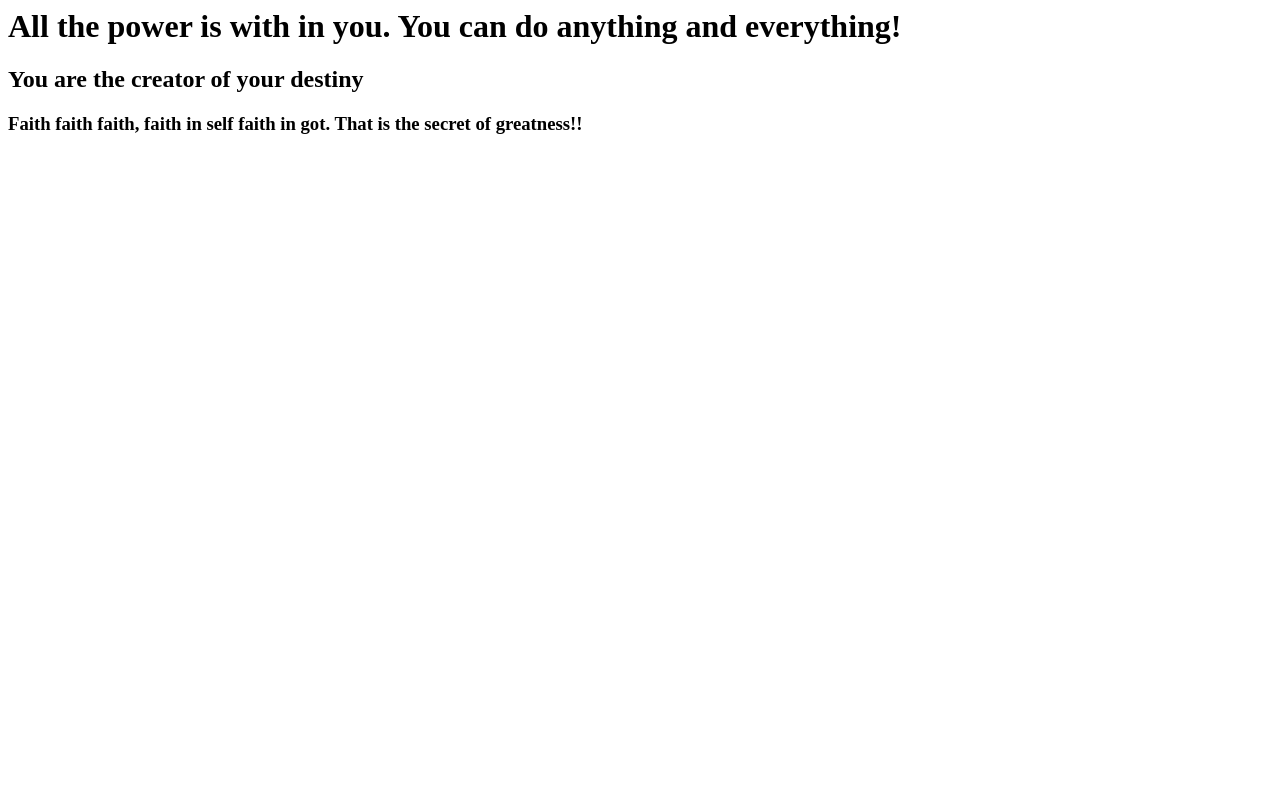
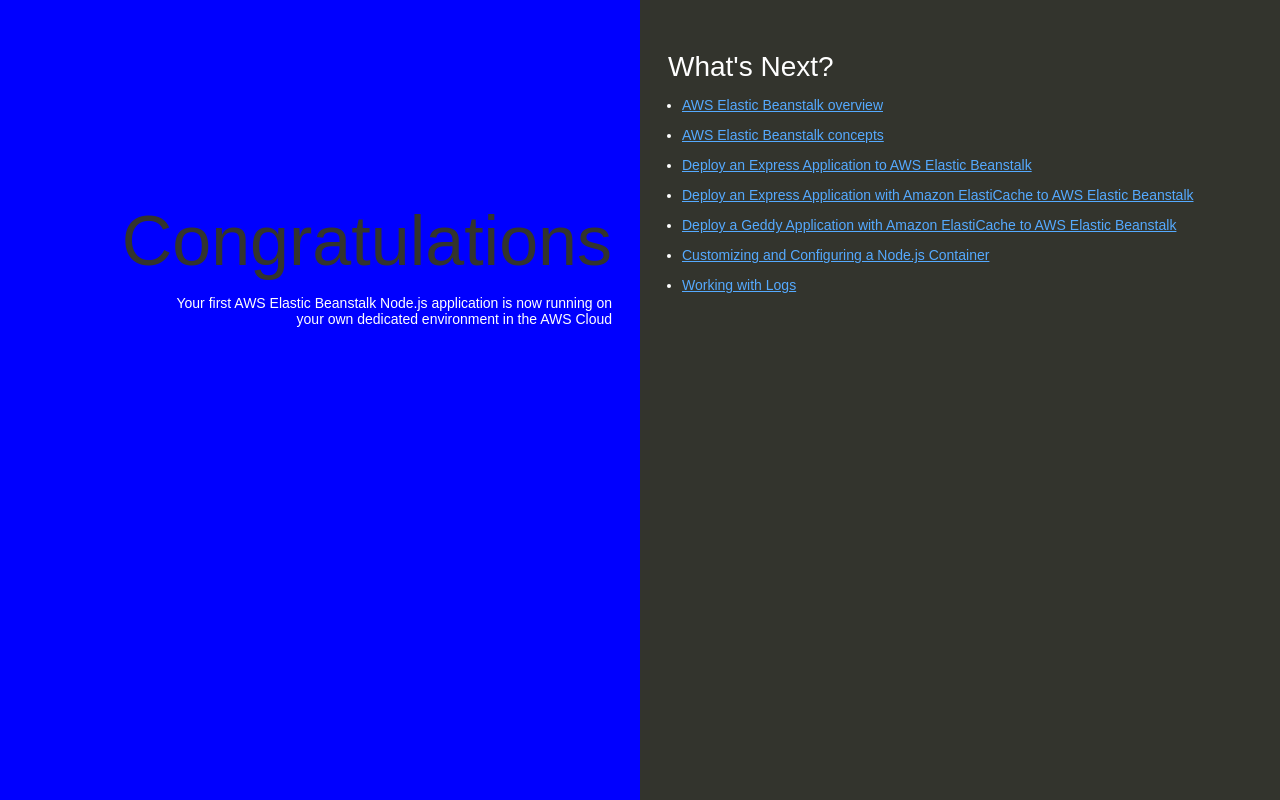
Before and after one commit to crisfromaustria/firstgitrepo, a plain HTML site: page index.html in a window 1280 px wide. Drawn offline with Linux system fonts and the light colour scheme.

Commit message:
node.js File

```diff
--- a/index.html
+++ b/index.html
@@ -1,7 +1,93 @@
+<!DOCTYPE html>
 <html>
-<body>
-<h1>All the power is with in you. You can do anything and everything!</h1>
-<h2>You are the creator of your destiny</h2>
-<h3>Faith faith faith, faith in self faith in got. That is the secret of greatness!!</h3>
-</body>
+  <head>
+    <title>Elastic Beanstalk</title>
+    <style>
+      body {
+        color: #ffffff;
+        font-family: Arial, sans-serif;
+        font-size:14px;
+        -moz-transition-property: text-shadow;
+        -moz-transition-duration: 4s;
+        -webkit-transition-property: text-shadow;
+        -webkit-transition-duration: 4s;
+        text-shadow: none;
+      }
+      body.blurry {
+        -moz-transition-property: text-shadow;
+        -moz-transition-duration: 4s;
+        -webkit-transition-property: text-shadow;
+        -webkit-transition-duration: 4s;
+        text-shadow: #fff 0px 0px 25px;
+      }
+      a {
+        color: #55aaff;
+      }
+      .textColumn, .linksColumn {
+        padding: 2em;
+      }
+      .textColumn {
+        position: absolute;
+        top: 0px;
+        right: 50%;
+        bottom: 0px;
+        left: 0px;
+
+        text-align: right;
+        padding-top: 11em;
+        background-color: blue;
+
+      }
+      .textColumn p {
+        width: 75%;
+        float:right;
+      }
+      .linksColumn {
+        position: absolute;
+        top:0px;
+        right: 0px;
+        bottom: 0px;
+        left: 50%;
+
+        background-color: #33342D;
+      }
+
+      h1 {
+        color: #33342D;
+        font-size: 500%;
+        font-weight: normal;
+        margin-bottom: 0em;
+      }
+      h2 {
+        font-size: 200%;
+        font-weight: normal;
+        margin-bottom: 0em;
+      }
+      ul {
+        padding-left: 1em;
+        margin: 0px;
+      }
+      li {
+        margin: 1em 0em;
+      }
+    </style>
+  </head>
+  <body>
+    <div class="textColumn">
+      <h1>Congratulations</h1>
+      <p>Your first AWS Elastic Beanstalk Node.js application is now running on your own dedicated environment in the AWS Cloud</p>
+    </div>
+    <div class="linksColumn">
+      <h2>What's Next?</h2>
+      <ul>
+        <li><a href="http://docs.aws.amazon.com/elasticbeanstalk/latest/dg/Welcome.html">AWS Elastic Beanstalk overview</a></li>
+        <li><a href="http://docs.aws.amazon.com/elasticbeanstalk/latest/dg/concepts.html">AWS Elastic Beanstalk concepts</a></li>
+        <li><a href="http://docs.aws.amazon.com/elasticbeanstalk/latest/dg/create_deploy_nodejs_express.html">Deploy an Express Application to AWS Elastic Beanstalk</a></li>
+        <li><a href="http://docs.aws.amazon.com/elasticbeanstalk/latest/dg/create_deploy_nodejs_express_elasticache.html">Deploy an Express Application with Amazon ElastiCache to AWS Elastic Beanstalk</a></li>
+        <li><a href="http://docs.aws.amazon.com/elasticbeanstalk/latest/dg/create_deploy_nodejs_geddy_elasticache.html">Deploy a Geddy Application with Amazon ElastiCache to AWS Elastic Beanstalk </a></li>
+        <li><a href="http://docs.aws.amazon.com/elasticbeanstalk/latest/dg/create_deploy_nodejs_custom_container.html">Customizing and Configuring a Node.js Container </a></li>
+        <li><a href="http://docs.aws.amazon.com/elasticbeanstalk/latest/dg/using-features.loggingS3.title.html">Working with Logs</a></li>
+      </ul>
+    </div>
+  </body>
 </html>
```
